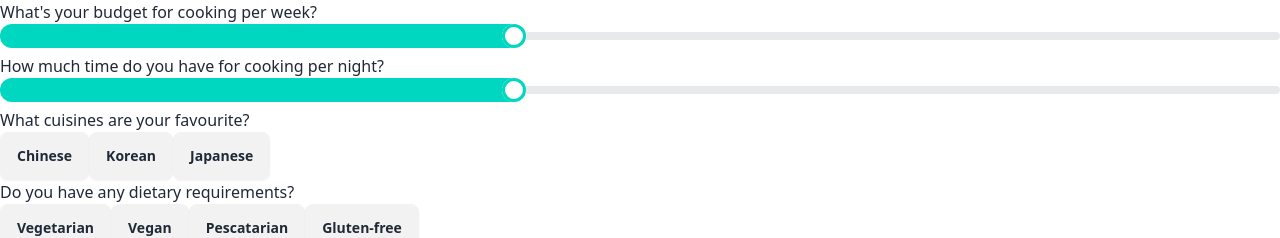
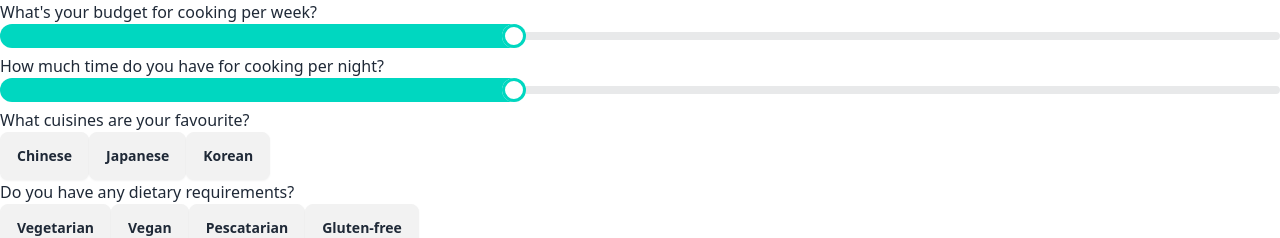
Before and after one commit to arnoldboy123/HomeCook, a Next.js app: page / in a window 1280 px wide. Shown: the top 238 px of the page. Built offline with nearby package versions, Linux system fonts and the light colour scheme.

Commit message:
remove unnecessary prompt

```diff
--- a/src/app/page.js
+++ b/src/app/page.js
@@ -10,7 +10,7 @@ function App() {
   const [timePerNight, setTimePerNight] = useState(40); // Example initial value
 
   // State for choices
-  const cuisineOptions = ["Chinese", "Korean", "Japanese"];
+  const cuisineOptions = ["Chinese", "Japanese", "Korean"];
   const dietaryOptions = ["Vegetarian", "Vegan", "Pescatarian", "Gluten-free"];
   const daysToCook = ["Monday", "Tuesday", "Wednesday", "Thursday", "Friday", "Saturday", "Sunday"];
   const initialCuisineState = cuisineOptions.reduce((acc, option) => ({ ...acc, [option]: false }), {});
@@ -20,7 +20,6 @@ function App() {
   const [dietaryRequirements, setDietaryRequirements] = useState(initialDietaryState);
   const [cookingDays, setCookingDays] = useState(initialCookingDays);
   const [isMealPrepping, setIsMealPrepping] = useState(false);
-  const [previousRecipe, setPreviousRecipe] = useState('');
 
   const handleSubmit = async (e) => {
     e.preventDefault();
@@ -43,11 +42,8 @@ function App() {
     // number of cooking days that is true
     const numCookingDays = Object.values(cookingDays).filter((day) => day).length;
 
-    // Check if previous recipe is '', if not, add to prompt
-    const previousRecipePrompt = previousRecipe != '' ? `Don't recommend these: ${previousRecipe}.` : '';
-
     // Make prompt based on form data
-    const prompt = `Give me ${numCookingDays} recipes, Budget: £${budgetPerWeek}, Time: ${timePerNight} minutes per night, ${isMealPrepping ? "2 servings" : "1 serving"} per recipe, Cuisine: ${Object.keys(cuisineChoices).filter((cuisine) => cuisineChoices[cuisine]).join(", ")}, Dietary requirements: ${Object.keys(dietaryRequirements).filter((dietary) => dietaryRequirements[dietary]).join(", ")}, ${previousRecipePrompt}`;
+    const prompt = `Give me ${numCookingDays} recipes, Budget: £${budgetPerWeek}, Time: ${timePerNight} minutes per night, ${isMealPrepping ? "2 servings" : "1 serving"} per recipe, Cuisine: ${Object.keys(cuisineChoices).filter((cuisine) => cuisineChoices[cuisine]).join(", ")}, Dietary requirements: ${Object.keys(dietaryRequirements).filter((dietary) => dietaryRequirements[dietary]).join(", ")}`;
 
     const chatCompletion = await openai.chat.completions.create({
       messages: [
```
